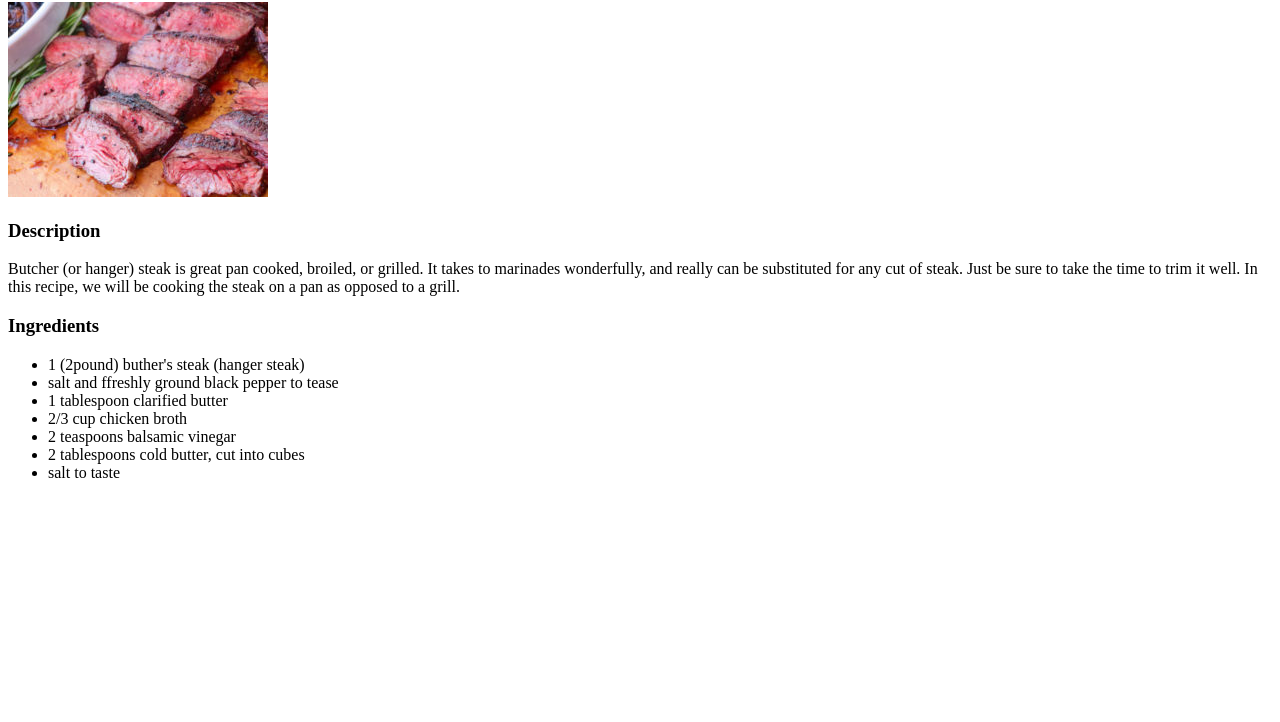
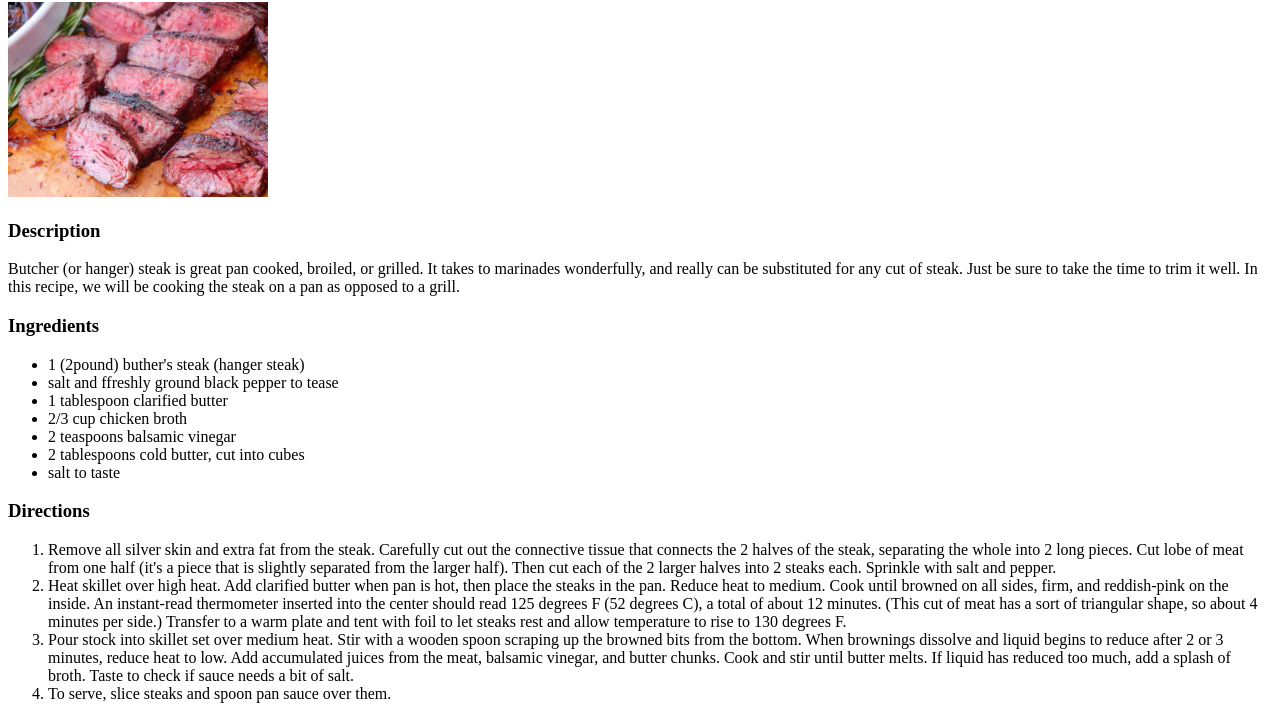
Before and after one commit to yonnithi/odin-recipes, a plain HTML site: page recipes/steak.html in a window 1280 px wide. Shown: the part 78-800 px from the top of the page. Drawn offline with Linux system fonts and the light colour scheme.

Commit message:
Add directions to steak recipe. Finish first recipe

```diff
--- a/recipes/steak.html
+++ b/recipes/steak.html
@@ -24,6 +24,13 @@
                 <li>2 tablespoons cold butter, cut into cubes</li>
                 <li>salt to taste</li>
             </ul>
+
+            <h3>Directions</h3>
+            <ol>
+                <li>Remove all silver skin and extra fat from the steak. Carefully cut out the connective tissue that connects the 2 halves of the steak, separating the whole into 2 long pieces. Cut lobe of meat from one half (it's a piece that is slightly separated from the larger half). Then cut each of the 2 larger halves into 2 steaks each. Sprinkle with salt and pepper.</li>
+                <li>Heat skillet over high heat. Add clarified butter when pan is hot, then place the steaks in the pan. Reduce heat to medium. Cook until browned on all sides, firm, and reddish-pink on the inside. An instant-read thermometer inserted into the center should read 125 degrees F (52 degrees C), a total of about 12 minutes. (This cut of meat has a sort of triangular shape, so about 4 minutes per side.) Transfer to a warm plate and tent with foil to let steaks rest and allow temperature to rise to 130 degrees F.</li>
+                <li>Pour stock into skillet set over medium heat. Stir with a wooden spoon scraping up the browned bits from the bottom. When brownings dissolve and liquid begins to reduce after 2 or 3 minutes, reduce heat to low. Add accumulated juices from the meat, balsamic vinegar, and butter chunks. Cook and stir until butter melts. If liquid has reduced too much, add a splash of broth. Taste to check if sauce needs a bit of salt.</li>
+                <li>To serve, slice steaks and spoon pan sauce over them.</li>
     </p>
     </body>
 </html>
```
